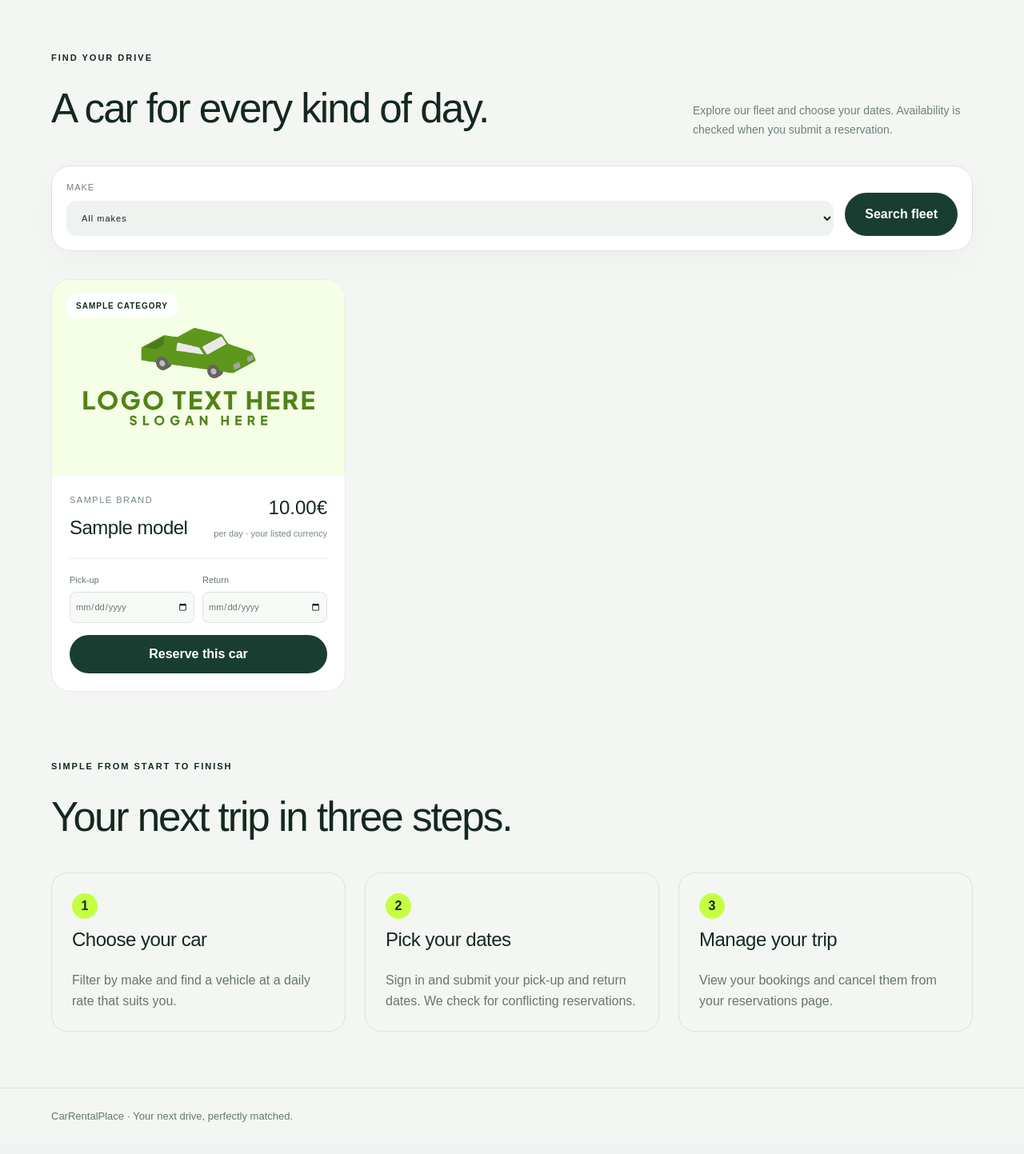
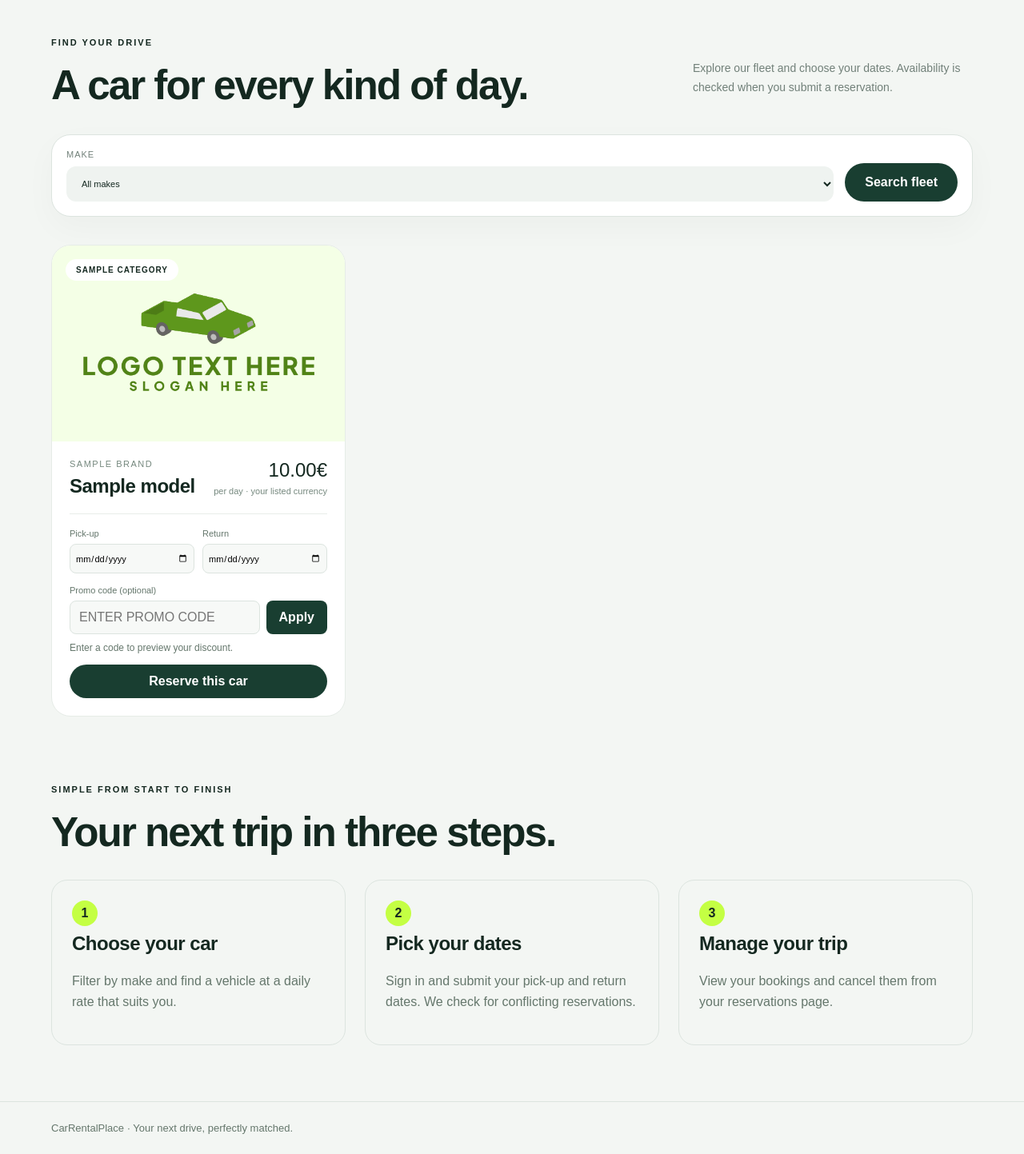
Before and after one commit to danielbucki00/carRentalPlace, a FastAPI app: template templates/index.html in a window 1280 px wide. Shown: the part 714-2157 px from the top of the page at 80% size. Before the commit the page ends 2117 px from the top, so only its background shows below. Run offline with FastAPI, Linux system fonts and the light colour scheme; the visitor is signed in with stand-in values (Sample User, id 1); tables that the repository leaves empty hold one stand-in row (values such as "Sample post"); the template is opened without the code that fills it: most values are stand-ins (such as "Sample title", 1, 10 or a date in 2020); style sheets or scripts are compiled from the project's sources.

Commit message:
front promocodes

```diff
--- a/templates/index.html
+++ b/templates/index.html
@@ -8,70 +8,12 @@
     <title>CarRentalPlace — Find your drive</title>
     <script>try { document.documentElement.dataset.theme = localStorage.getItem('car-rental-theme') || (matchMedia('(prefers-color-scheme: dark)').matches ? 'dark' : 'light') } catch (e) { document.documentElement.dataset.theme = 'light' }</script>
     <style>
-        html[data-theme=dark] {
-            color-scheme: dark;
-            --paper: #0c1712;
-            --ink: #edf5ee;
-            --green: #284e3b
-        }
-
-        html[data-theme=dark] .filters,
-        html[data-theme=dark] .card,
-        html[data-theme=dark] .empty {
-            background: #14231b;
-            border-color: #2b4032
-        }
-
-        html[data-theme=dark] .filters select,
-        html[data-theme=dark] .dates input {
-            background: #102018;
-            color: #edf5ee;
-            border-color: #2b4032
-        }
-
-        html[data-theme=dark] .step,
-        html[data-theme=dark] footer,
-        html[data-theme=dark] .booking {
-            border-color: #2b4032
-        }
-
-        html[data-theme=dark] .heading p,
-        html[data-theme=dark] .step p,
-        html[data-theme=dark] footer,
-        html[data-theme=dark] .make,
-        html[data-theme=dark] .price small,
-        html[data-theme=dark] .dates label,
-        html[data-theme=dark] .filters label {
-            color: #a2b5a7
-        }
-
-        .theme-toggle {
-            padding: 10px 13px;
-            border: 1px solid #ffffff50;
-            border-radius: 25px;
-            background: #ffffff12;
-            color: white;
-            cursor: pointer;
-            font-size: 12px
-        }
-
-        html[data-theme=dark] .button.light {
-            background: white;
-            color: #142820
-        }
-
-        html[data-theme=dark] .button.lime {
-            background: var(--lime);
-            color: #142820
-        }
-    </style>
-    <link href="{{ url_for('static', path='css/app.css') }}" rel="stylesheet">
-    <style>
         :root {
             --ink: #142820;
             --green: #193e31;
             --lime: #c4ff43;
-            --paper: #f3f6f3
+            --paper: #f3f6f3;
+            --muted: #65776c
         }
 
         * {
@@ -398,6 +359,66 @@
             padding: 12px
         }
 
+        .promo-label {
+            display: block;
+            font-size: 11px;
+            color: var(--muted);
+            margin-bottom: 7px
+        }
+
+        .promo-row {
+            display: flex;
+            gap: 8px
+        }
+
+        .promo-row input {
+            width: 100%;
+            min-width: 0;
+            padding: 11px;
+            border: 1px solid #dce4df;
+            border-radius: 8px;
+            background: #f7f9f7;
+            color: var(--ink);
+            text-transform: uppercase
+        }
+
+        .booking .promo-row .button {
+            width: auto;
+            padding: 10px 16px;
+            flex-shrink: 0;
+            border-radius: 8px
+        }
+
+        .promo-message {
+            font-size: 12px;
+            line-height: 1.5;
+            margin: 8px 0 12px;
+            min-height: 18px;
+            color: var(--muted)
+        }
+
+        .promo-message.invalid {
+            color: #b52e2e
+        }
+
+        .estimate {
+            font-size: 13px;
+            line-height: 1.6;
+            padding: 12px;
+            background: var(--paper);
+            border-radius: 10px;
+            margin-bottom: 15px
+        }
+
+        .estimate strong {
+            font-size: 17px
+        }
+
+        .estimate small {
+            display: block;
+            color: var(--muted)
+        }
+
         .empty {
             padding: 35px;
             background: white;
@@ -550,42 +625,30 @@
     <div class="modal-backdrop" id="reservation-error" role="dialog" aria-modal="true"
         aria-labelledby="reservation-error-title">
         <div class="modal">
-            <div class="modal-title" id="reservation-error-title">
-                <span class="modal-icon">!</span>
-                Dates unavailable
+            <div class="modal-title" id="reservation-error-title"><span class="modal-icon">!</span>Dates unavailable
             </div>
-
-            <p>{{ request.query_params.get('error') }}</p>
-
-            <button class="button" type="button" id="close-reservation-error">
-                Choose different dates
-            </button>
+            <p>{{ request.query_params.get('error') }}</p><button class="button" type="button"
+                id="close-reservation-error">Choose different dates</button>
         </div>
     </div>
     {% endif %}
-
     <section class="hero">
         <div class="wrap">
-            <header>
-                <a class="brand" href="/"><span class="mark"><img src="{{ url_for('static', path='css/logo.jpg') }}?v=2"
-                            alt="" width="26" height="26"
+            <header><a class="brand" href="/"><span class="mark"><img
+                            src="{{ url_for('static', path='css/logo.jpg') }}?v=2" alt="" width="26" height="26"
                             style="width:26px;height:26px;object-fit:contain;border-radius:50%;display:block"></span>CarRentalPlace</a>
                 <nav><a href="#fleet">Fleet</a><a href="#how-it-works">How it works</a>{% if request.session.get('role')
                     == 'admin' %}<a href="/admin">Staff portal</a>{% endif %}</nav>
-                <div class="header-actions"
-                    style="margin-left:auto;display:flex;align-items:center;justify-content:flex-end;gap:12px;flex-wrap:wrap">
-                    <button class="theme-toggle" type="button" aria-label="Switch color theme">Dark theme</button>
-                    {% if request.session.get('user_id') %}<a href="/my-reservations">My reservations</a><a
-                        class="button light" href="/logout">Sign out</a>{% else %}<a class="button light"
-                        href="/login">Sign in</a>{% endif %}
-                </div>
+                <div class="header-actions"><button class="theme-toggle" type="button"
+                        aria-label="Switch color theme">Dark theme</button>{% if request.session.get('user_id') %}<a
+                        href="/my-reservations">My reservations</a><a class="button light" href="/logout">Sign out</a>{%
+                    else %}<a class="button light" href="/login">Sign in</a>{% endif %}</div>
             </header>
             <div class="intro">
                 <div class="eyebrow pill">Premium mobility, made simple</div>
                 <h1>Your next drive,<br><span>perfectly matched.</span></h1>
                 <p>Thoughtfully selected cars, transparent daily rates, and a reservation process that takes minutes.
-                </p>
-                <a class="button lime" href="#fleet">Explore the fleet</a>
+                </p><a class="button lime" href="#fleet">Explore the fleet</a>
             </div>
         </div>
     </section>
@@ -628,10 +681,19 @@
                                     currency</small></div>
                         </div>
                         {% if request.session.get('user_id') %}
-                        <form class="booking" action="/reserve/{{ car.id }}" method="post">
+                        <form class="booking" action="/reserve/{{ car.id }}" method="post"
+                            data-rate="{{ car.price_per_day }}">
                             <div class="dates"><label>Pick-up<input type="date" name="start_date"
                                         required></label><label>Return<input type="date" name="end_date"
                                         required></label></div>
+                            <label class="promo-label" for="promo-{{ car.id }}">Promo code (optional)</label>
+                            <div class="promo-row"><input id="promo-{{ car.id }}" type="text" name="promo_code"
+                                    placeholder="Enter promo code" autocomplete="off" maxlength="64"
+                                    aria-describedby="promo-message-{{ car.id }}"><button class="button apply-promo"
+                                    type="button">Apply</button></div>
+                            <p class="promo-message" id="promo-message-{{ car.id }}" role="status" aria-live="polite">
+                                Enter a code to preview your discount.</p>
+                            <div class="estimate" aria-live="polite" hidden></div>
                             <button class="button" type="submit">Reserve this car</button>
                         </form>
                         {% else %}<div class="booking"><a class="button" href="/login">Sign in to reserve</a></div>{%
@@ -664,19 +726,39 @@
         <div class="wrap">CarRentalPlace · Your next drive, perfectly matched.</div>
     </footer>
     <script>
-        const themeButton = document.querySelector('.theme-toggle'); function themeLabel() { const dark = document.documentElement.dataset.theme === 'dark'; themeButton.textContent = dark ? 'Light theme' : 'Dark theme'; themeButton.setAttribute('aria-pressed', String(dark)) } themeLabel(); themeButton.addEventListener('click', () => { const theme = document.documentElement.dataset.theme === 'dark' ? 'light' : 'dark'; document.documentElement.dataset.theme = theme; try { localStorage.setItem('car-rental-theme', theme) } catch (e) { } themeLabel() });
+        const themeButton = document.querySelector('.theme-toggle');
+        function themeLabel() { const dark = document.documentElement.dataset.theme === 'dark'; themeButton.textContent = dark ? 'Light theme' : 'Dark theme'; themeButton.setAttribute('aria-pressed', String(dark)) }
+        themeLabel(); themeButton.addEventListener('click', () => { const theme = document.documentElement.dataset.theme === 'dark' ? 'light' : 'dark'; document.documentElement.dataset.theme = theme; try { localStorage.setItem('car-rental-theme', theme) } catch (e) { } themeLabel() });
+        // Preview mirrors the existing main.py codes; the server calculates the saved price.
+        const promoCodes = { START10: 10, WEEKEND20: 20, SCHOOL15: 15 };
         const today = new Date(); const localDate = new Date(today.getTime() - today.getTimezoneOffset() * 60000).toISOString().slice(0, 10);
-        document.querySelectorAll('.booking').forEach(form => { const start = form.querySelector('[name=start_date]'), end = form.querySelector('[name=end_date]'); if (!start) return; start.min = localDate; end.min = localDate; start.addEventListener('change', () => { end.min = start.value || localDate; if (end.value && end.value < start.value) end.value = start.value; }); });
-        const errorPopup = document.getElementById("reservation-error");
-        const closeError = document.getElementById("close-reservation-error");
-
-        if (errorPopup && closeError) {
-            closeError.addEventListener("click", () => {
-                errorPopup.remove();
-                history.replaceState({}, "", "/#fleet");
-            });
-        }
-
+        document.querySelectorAll('form.booking').forEach(form => {
+            const start = form.querySelector('[name=start_date]'), end = form.querySelector('[name=end_date]'), input = form.querySelector('[name=promo_code]'), message = form.querySelector('.promo-message'), estimate = form.querySelector('.estimate');
+            let discount = 0;
+            start.min = localDate; end.min = localDate;
+            function updateEstimate() {
+                if (!start.value || !end.value || end.value < start.value) { estimate.hidden = true; return; }
+                const days = Math.max(Math.round((Date.parse(end.value + 'T00:00:00Z') - Date.parse(start.value + 'T00:00:00Z')) / 86400000), 1);
+                const base = Number(form.dataset.rate) * days, total = Math.round(base * (1 - discount / 100) * 100) / 100;
+                estimate.hidden = false; estimate.replaceChildren();
+                const strong = document.createElement('strong'); strong.textContent = 'Estimated total: ' + total.toFixed(2) + '€'; estimate.append(strong);
+                const details = document.createElement('small'); details.textContent = days + ' rental day' + (days === 1 ? '' : 's') + (discount ? ' · ' + discount + '% off · Save ' + (base - total).toFixed(2) + '€' : ''); estimate.append(details);
+                const note = document.createElement('small'); note.textContent = 'Final price and availability are confirmed when you reserve.'; estimate.append(note);
+            }
+            function applyPromo() {
+                const code = input.value.trim().toUpperCase(); input.value = code; discount = Object.prototype.hasOwnProperty.call(promoCodes, code) ? promoCodes[code] : 0;
+                const invalid = Boolean(code) && !discount; input.setCustomValidity(invalid ? 'Enter a valid promo code or clear this field.' : ''); input.setAttribute('aria-invalid', String(invalid)); message.classList.toggle('invalid', invalid);
+                message.textContent = invalid ? 'This promo code is not valid. Try another code or leave it blank.' : discount ? code + ' applied — ' + discount + '% off your rental.' : 'No promo code applied.';
+                updateEstimate(); return !invalid;
+            }
+            form.querySelector('.apply-promo').addEventListener('click', applyPromo);
+            input.addEventListener('input', () => { discount = 0; input.setCustomValidity(''); input.setAttribute('aria-invalid', 'false'); message.classList.remove('invalid'); message.textContent = 'Click Apply to preview your discount.'; updateEstimate() });
+            input.addEventListener('keydown', event => { if (event.key === 'Enter') { event.preventDefault(); applyPromo() } });
+            start.addEventListener('change', () => { end.min = start.value || localDate; if (end.value && end.value < start.value) end.value = start.value; updateEstimate() }); end.addEventListener('change', updateEstimate);
+            form.addEventListener('submit', event => { if (!applyPromo()) { event.preventDefault(); input.reportValidity() } });
+        });
+        const errorPopup = document.getElementById('reservation-error'), closeError = document.getElementById('close-reservation-error');
+        if (errorPopup && closeError) { closeError.addEventListener('click', () => { errorPopup.remove(); history.replaceState({}, '', '/#fleet') }) }
     </script>
 </body>
 
```
Also changed, not shown: other parts of templates/index.html (+130 -67 lines).
